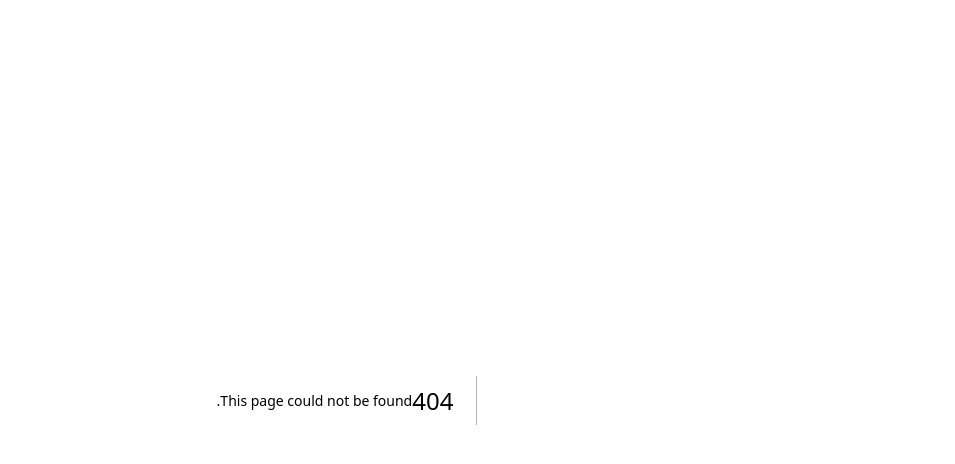
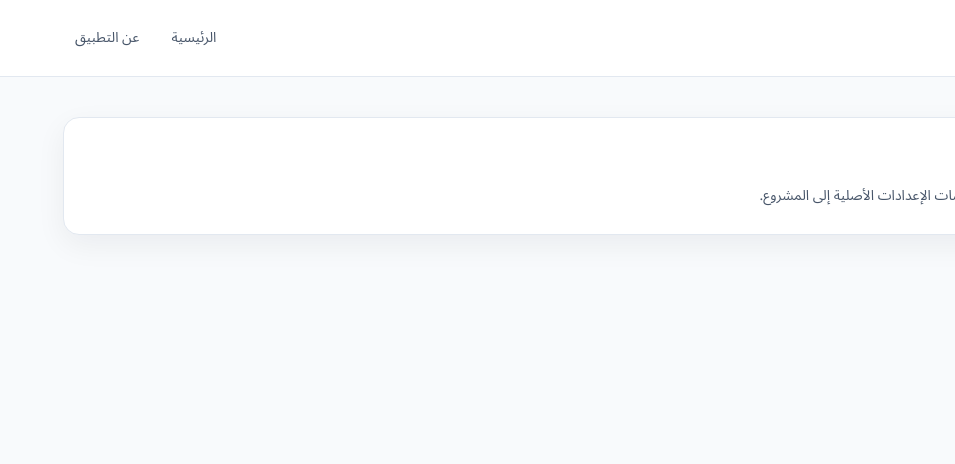
Before and after one commit to ThamerLab/Safekeep, a Next.js app: page /settings in a window 1280 px wide. Before the commit this address had no page. Shown: the top 464 px of the page, without its empty margins (325-1280 px from the left). Built offline with nearby package versions, Linux system fonts and the light colour scheme.

Commit message:
Add placeholder settings page

```diff
--- /dev/null
+++ b/src/app/settings/page.tsx
@@ -0,0 +1,16 @@
+import { AppShell } from '@/components/layout/app-shell'
+
+export default function SettingsPage() {
+  return (
+    <AppShell title="الإعدادات" showBack>
+      <div className="page-container py-10">
+        <div className="card p-6">
+          <h2 className="text-xl font-bold text-slate-900">إعدادات الحساب</h2>
+          <p className="mt-3 text-sm leading-7 text-slate-600">
+            هذه صفحة مؤقتة حتى يتم إرجاع شاشات الإعدادات الأصلية إلى المشروع.
+          </p>
+        </div>
+      </div>
+    </AppShell>
+  )
+}
```
